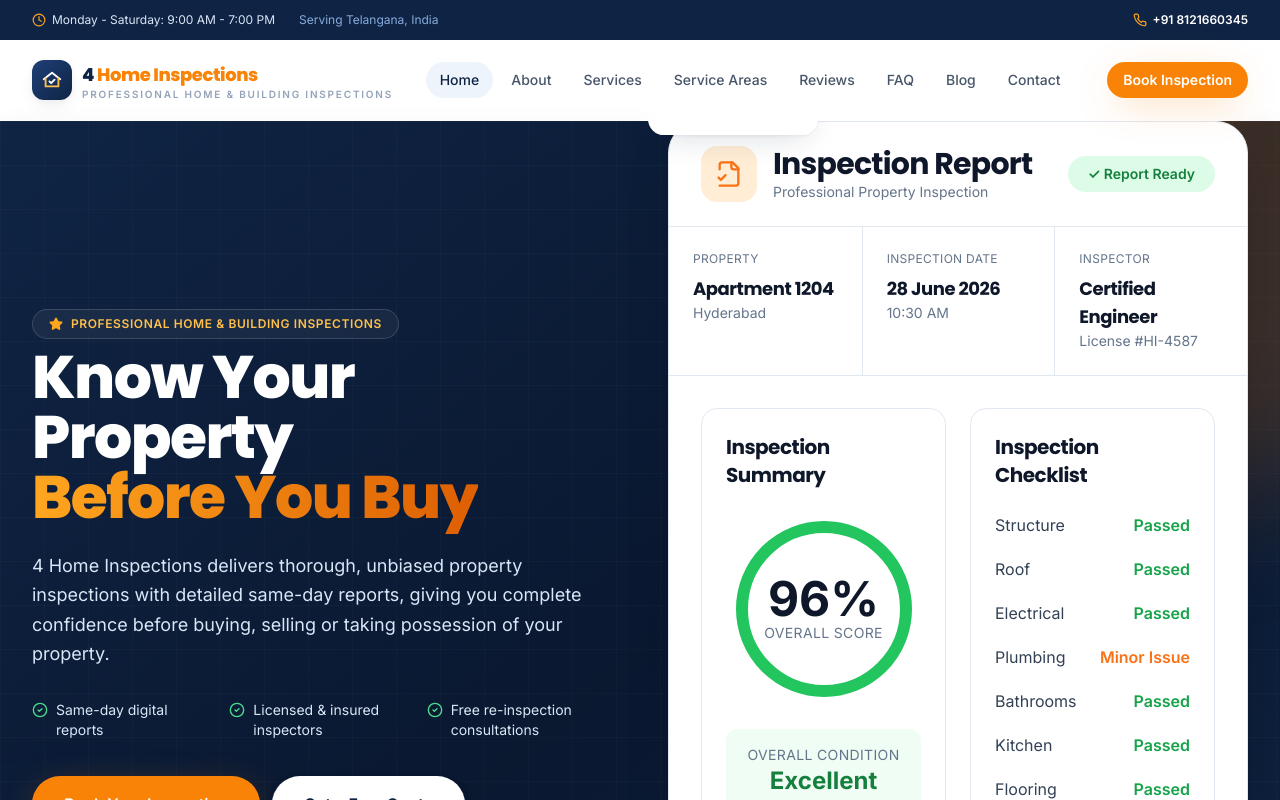
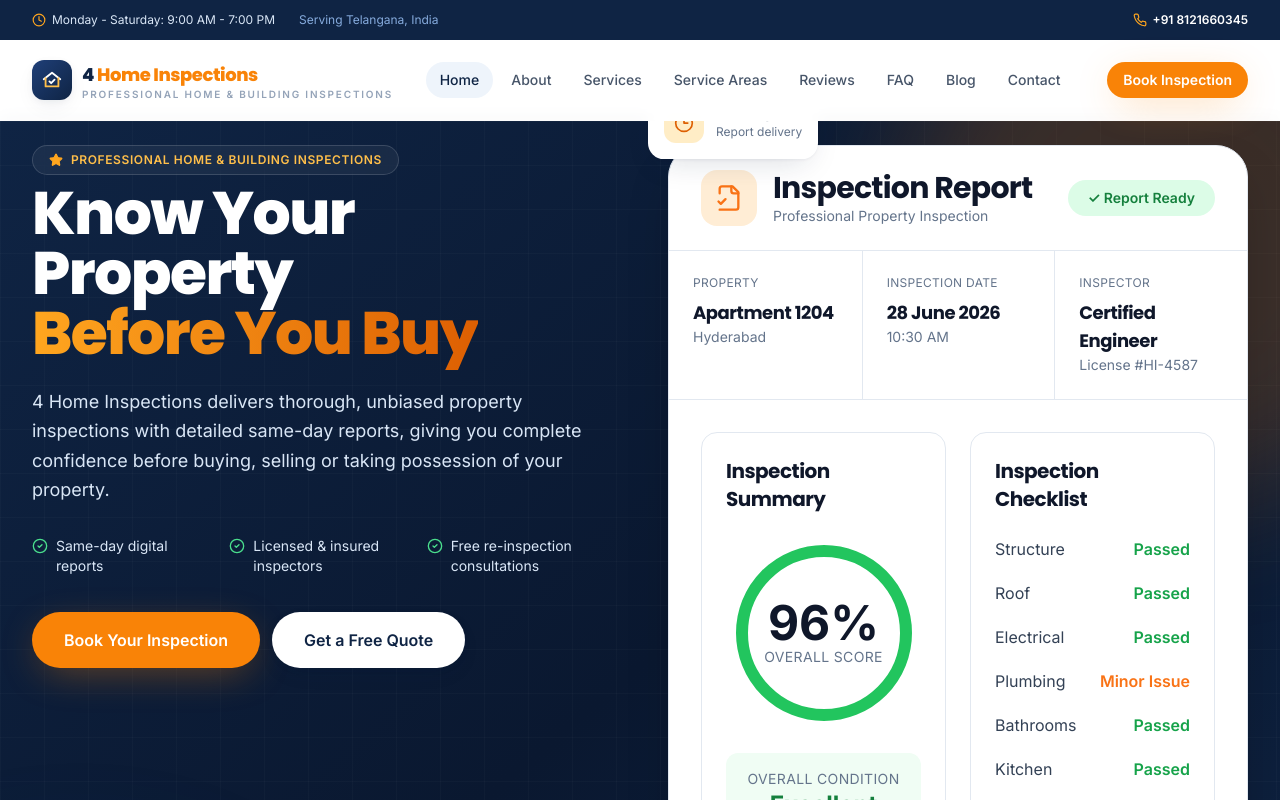
Before and after one commit to saichowdary96/4homeinspections, a Next.js app: page / in a window 1280 px wide. Shown: the top 800 px of the page. Built offline with nearby package versions, Linux system fonts and the light colour scheme.

Commit message:
Update Hero.tsx

```diff
--- a/src/components/sections/Hero.tsx
+++ b/src/components/sections/Hero.tsx
@@ -35,8 +35,8 @@ export function Hero() {
       <div className="absolute -right-40 -top-40 h-[34rem] w-[34rem] rounded-full bg-accent-500/20 blur-3xl" />
       <div className="absolute -bottom-40 -left-40 h-[30rem] w-[30rem] rounded-full bg-brand-500/20 blur-3xl" />
 
-     <div className="container-wide relative pt-0 pb-20 lg:pt-0 lg:pb-24">
-        <div className="grid items-center gap-14 lg:grid-cols-12">
+  <div className="container-wide relative pt-4 pb-20 lg:pt-6 lg:pb-24">
+        <div className="grid items-start gap-14 lg:grid-cols-12">
           {/* Copy */}
           <div className="lg:col-span-6">
             <motion.span
@@ -115,7 +115,7 @@ export function Hero() {
               className="relative mx-auto max-w-md lg:max-w-none"
             >
               {/* Main report card */}
-              <div className="rounded-[32px] overflow-hidden border border-slate-200 bg-white shadow-2xl min-h-[850px]">
+              <div className="rounded-[32px] overflow-hidden border border-slate-200 bg-white shadow-2xl">
 
   {/* Header */}
 
```
